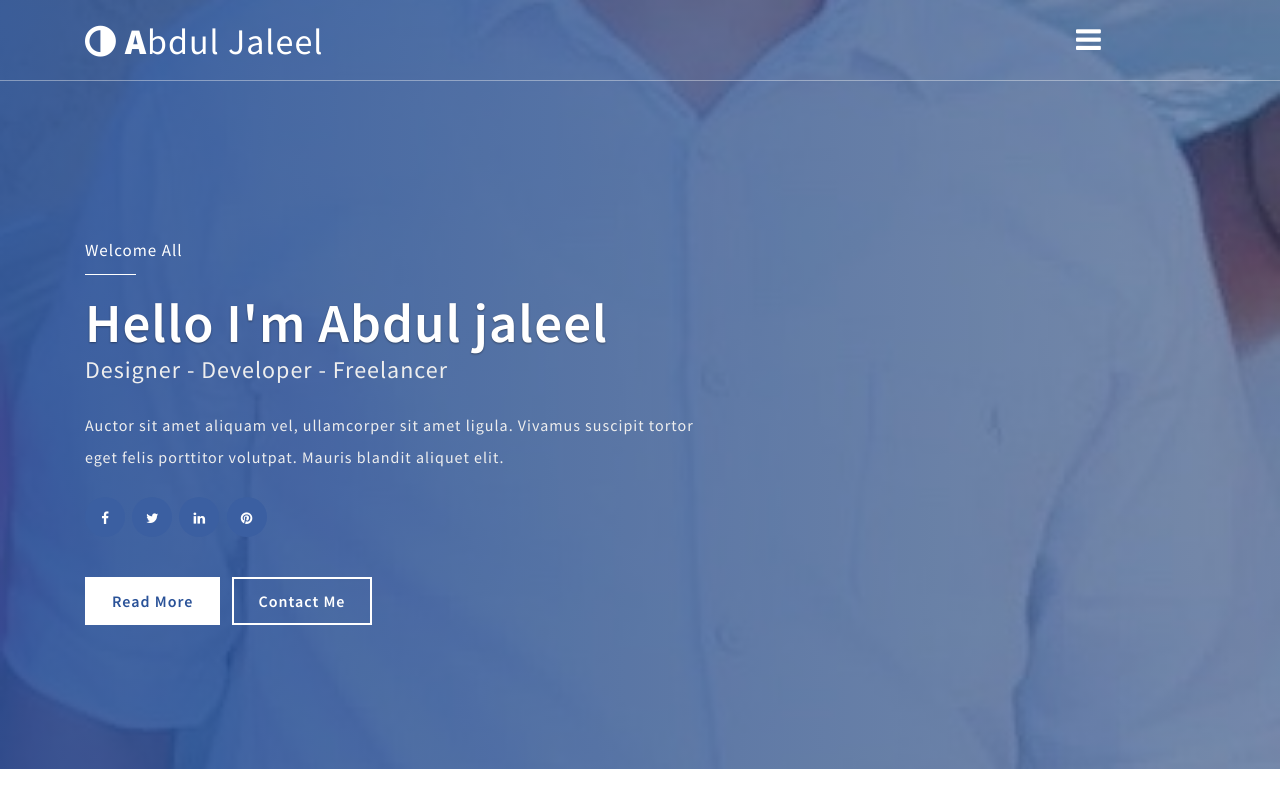
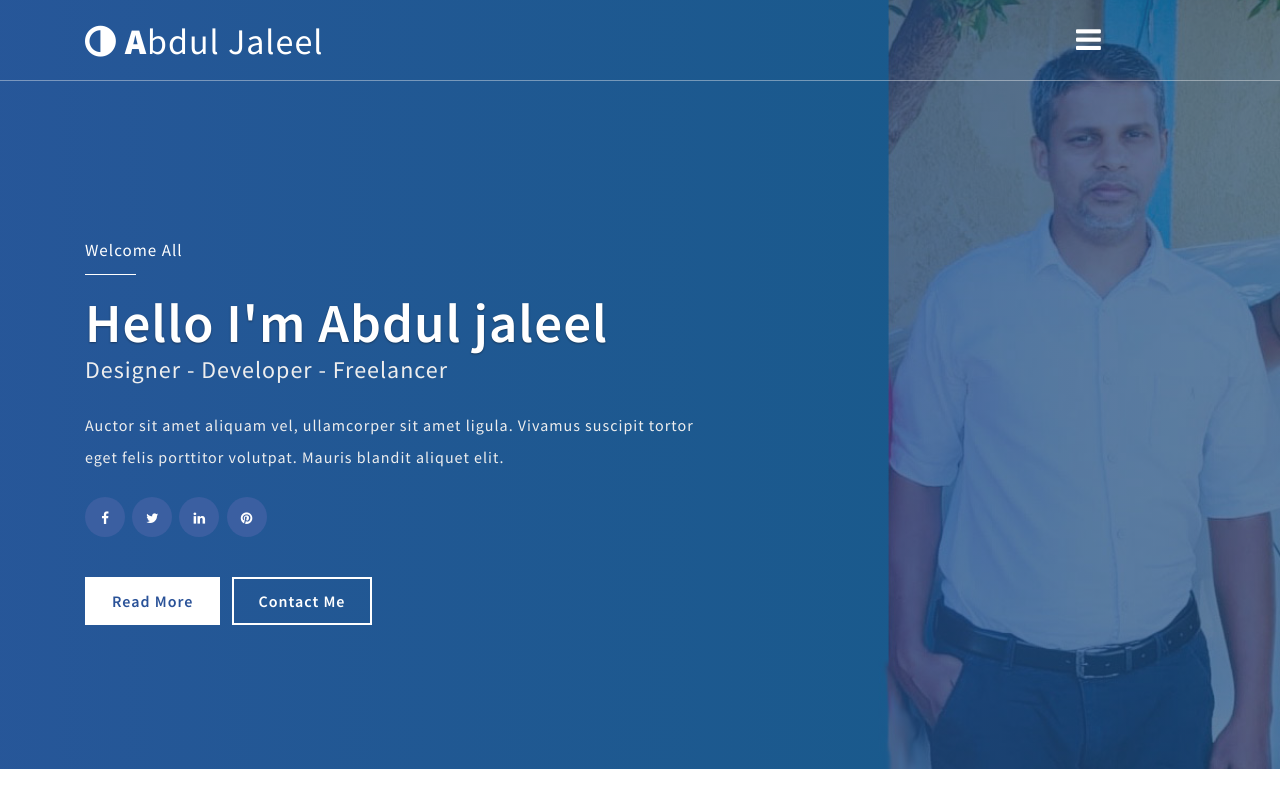
Before and after one commit to jaleelv/my-personal-website, a plain HTML site: page index.html in a window 1280 px wide. Shown: the top 800 px of the page. Drawn offline with Linux system fonts and the light colour scheme.

Commit message:
modified

```diff
--- a/css/style.css
+++ b/css/style.css
@@ -211,9 +211,10 @@ a.scroll.bnr-btn i{
 /* banner */
 
 .banner-w3pvt {
-	background: url(../images/jaleel.jpg) no-repeat center;
+	background: url(../images/jaleel1.jpg) no-repeat center;
 	background-size: cover;
-	position: relative;
+    position: relative;
+
 }
 
 .bnr-txt-w3pvt {
```
Also changed, not shown: images/jaleel1.jpg (added).
